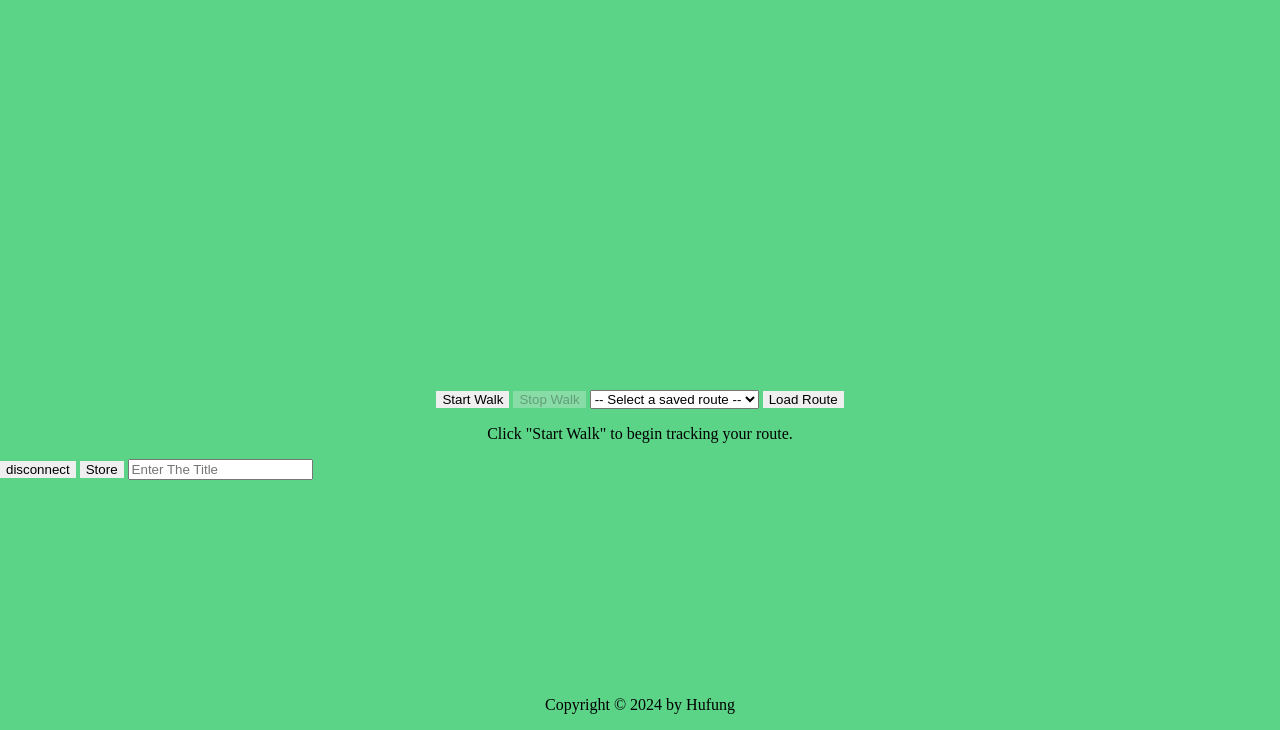
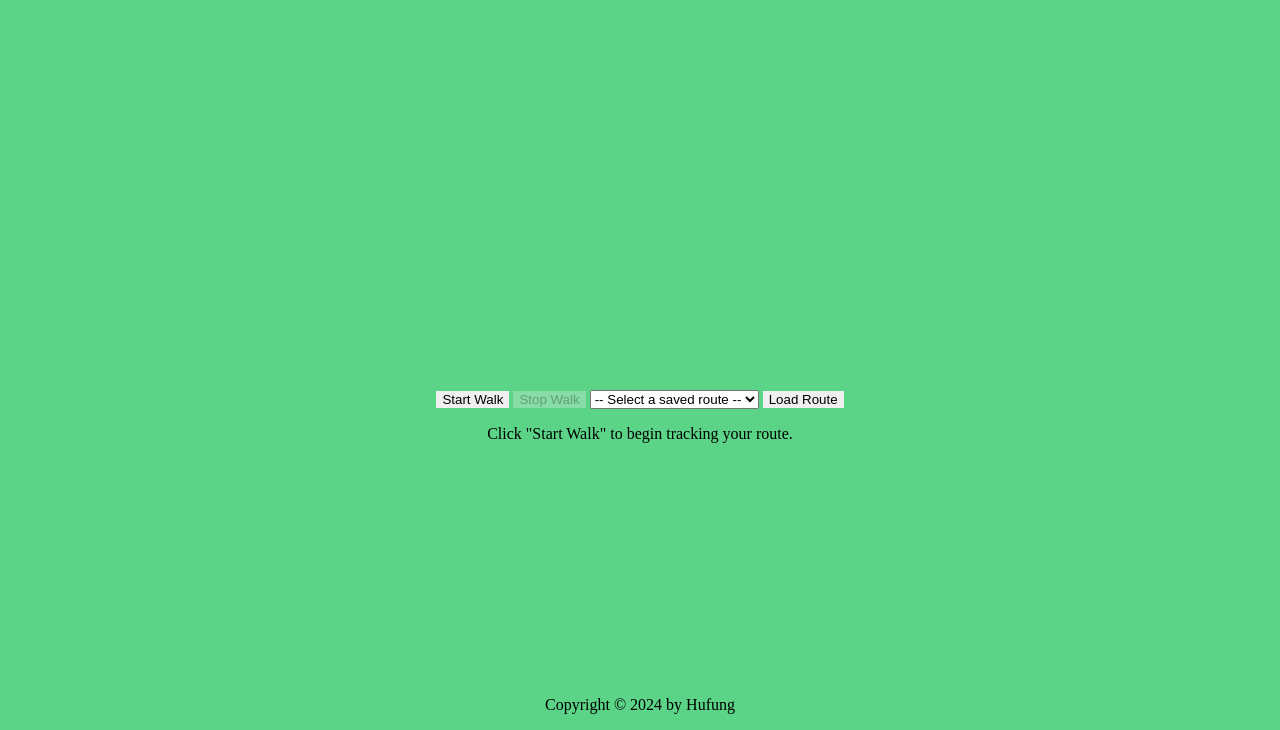
Before and after one commit to ecofootprint/web, a plain HTML site: page connecting.html in a window 1280 px wide. Shown: the part 70-800 px from the top of the page. Drawn offline with nearby package versions, Linux system fonts and the light colour scheme.

Commit message:
Update connecting.html

```diff
--- a/connecting.html
+++ b/connecting.html
@@ -204,9 +204,6 @@ height="0" width="0" style="display:none;visibility:hidden"></iframe></noscript>
       }
     }
   </script>
-    <button onClick='disconnect()'>disconnect</button>
-    <button onclick="storge()">Store</button>
-    <input type="text" id="rn" name="rn" placeholder="Enter The Title">
     <footer><p style="text-align:center;">Copyright © 2024 by Hufung</p></footer>
   </body>
 </html>
```
